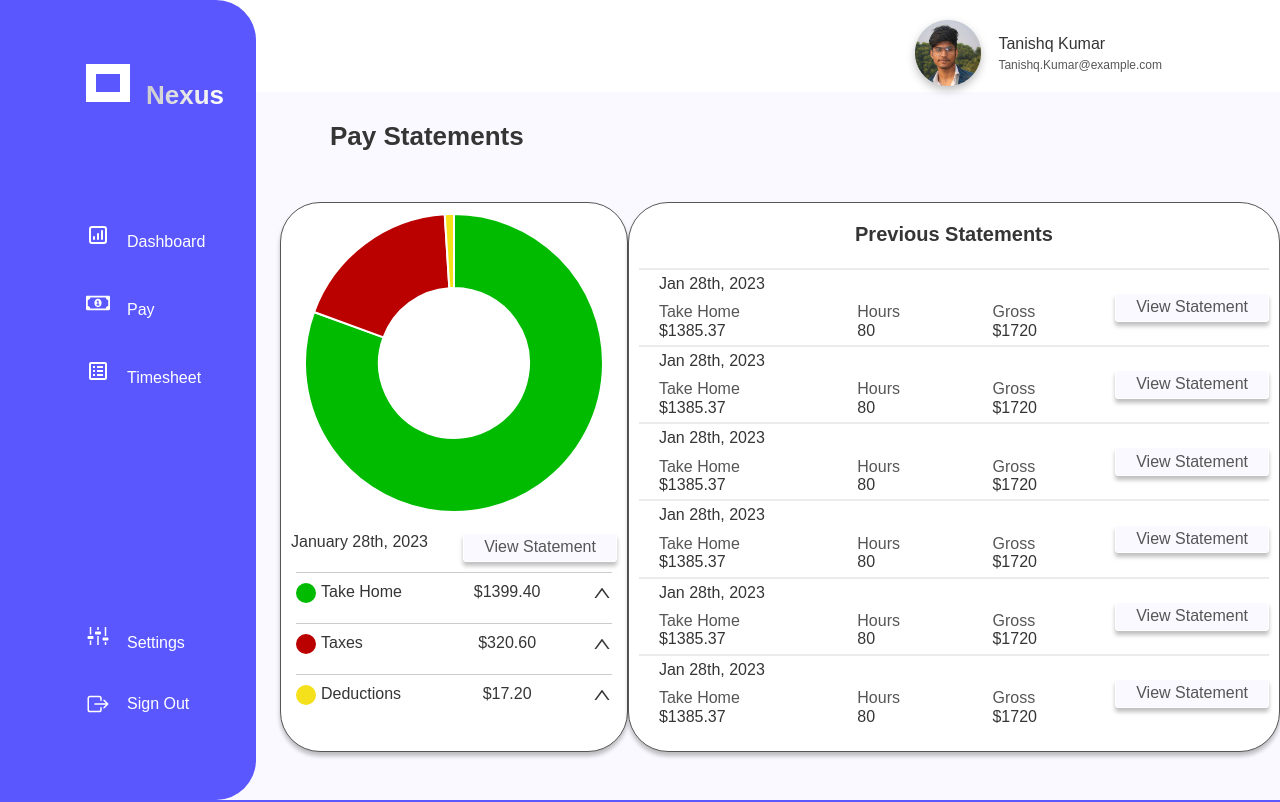
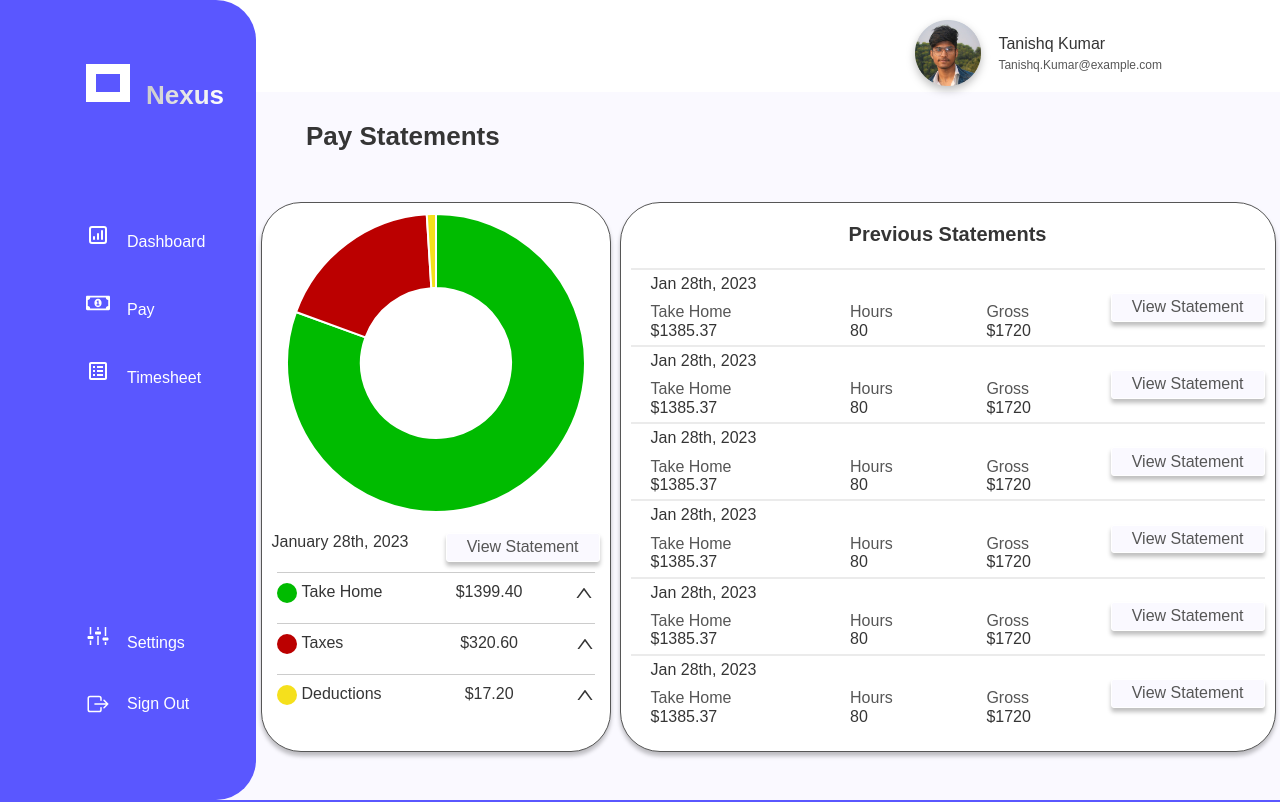
Before and after one commit to JosephHuntley/nexus, a Next.js app: page /pay in a window 1280 px wide. Shown: the top 802 px of the page. Built offline with nearby package versions, Linux system fonts and the light colour scheme; sample sign-in values are in the browser's storage.

Commit message:
Changed static left padding to dynamic vw

```diff
--- a/src/layout/LayoutStyles.ts
+++ b/src/layout/LayoutStyles.ts
@@ -2,7 +2,7 @@ import styled from 'styled-components';
 
 export const Main = styled.main`
 	padding-top: 96px;
-	padding-left: 280px;
+	padding-left: 20vw;
 	padding-bottom: 30px;
 	min-height: 100vh;
 
```
